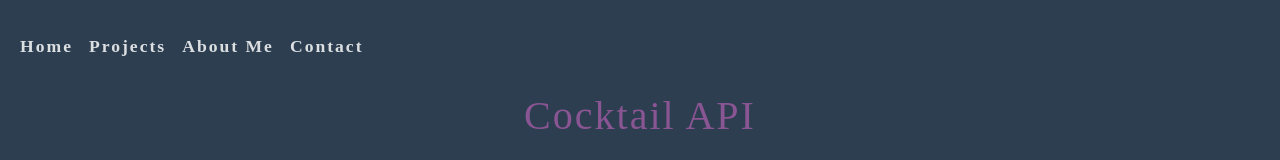
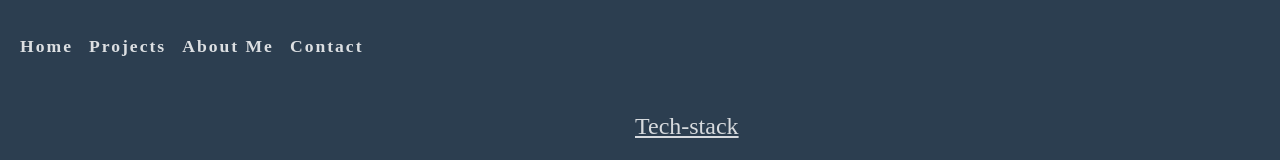
Before and after one commit to VanMeerbeeckBenny/Portfolio, a Vue app: page /API in a window 1280 px wide. Shown: the top 160 px of the page. Built offline with nearby package versions, Linux system fonts and the light colour scheme.

Commit message:
Refactor title to prop

```diff
--- a/src/components/ProjectPresentationTemplate.vue
+++ b/src/components/ProjectPresentationTemplate.vue
@@ -1,8 +1,12 @@
-
+<script setup>
+const props = defineProps({
+    headerText:String
+})
+</script>
 <template>
     <main>
         <article class="d-flex flex-column">
-            <h1>Cocktail API</h1>
+            <h1>{{ props.headerText }}</h1>
             <div id="project-detail">
                 <slot name="video-and-repo" v-if="$slots['video-and-repo']"></slot>
                 <slot name="project-main-info" v-if="$slots['project-main-info']"></slot>
```
